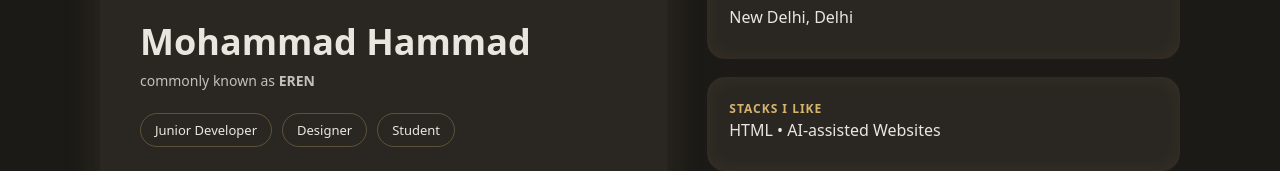
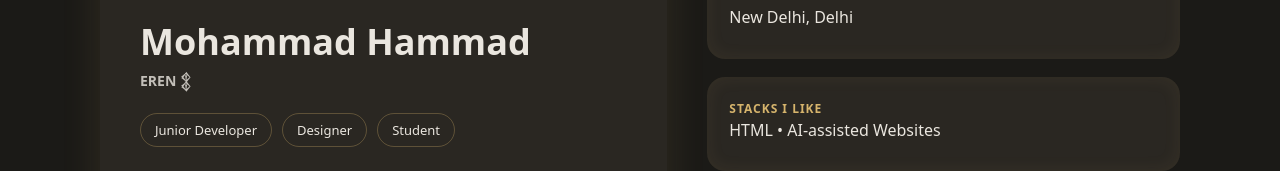
Before and after one commit to erenyeager-11/About-EREN, a plain HTML site: page index.html in a window 1280 px wide. Shown: the part 209-380 px from the top of the page. Drawn offline with Linux system fonts and the light colour scheme.

Commit message:
Update index.html

```diff
--- a/index.html
+++ b/index.html
@@ -37,7 +37,7 @@
       </div>
 
       <h1>Mohammad Hammad</h1>
-      <p class="aka">commonly known as <b>EREN</b></p>
+      <p class="aka"><b>EREN 𒉭</b></p>
 
       <div class="tags">
         <span>Junior Developer</span>
```
